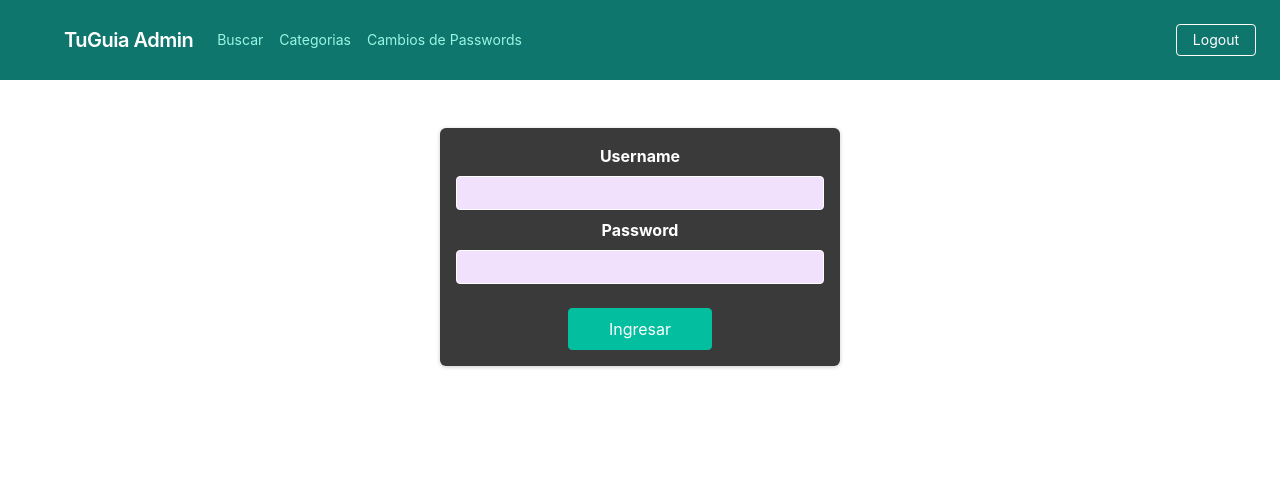
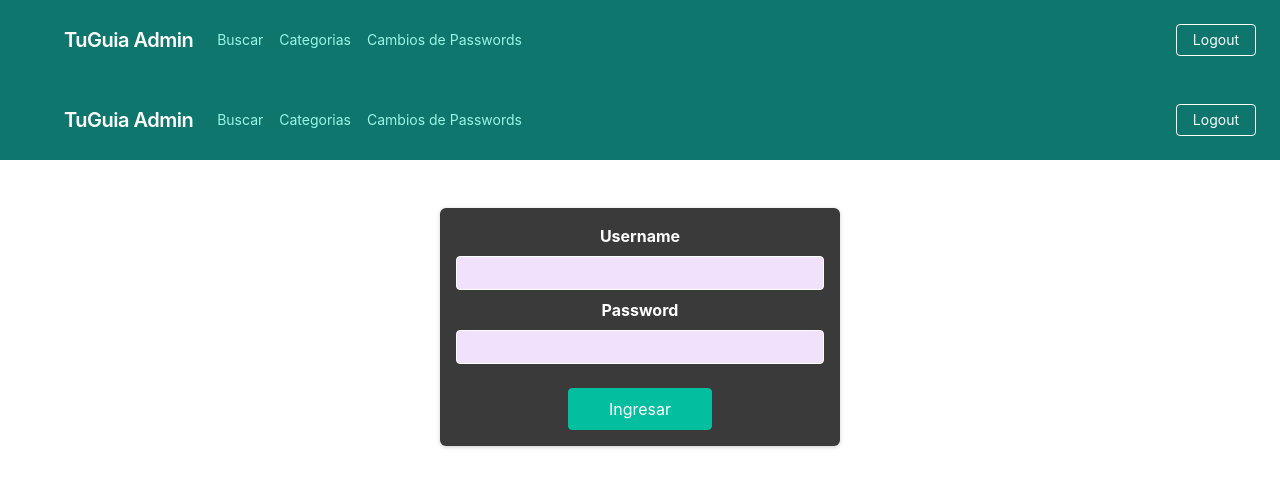
Before and after one commit to ort-tuguia/tuguia-web, a Next.js app: page /auth in a window 1280 px wide. Shown: the top 486 px of the page. Built offline with nearby package versions, Linux system fonts and the light colour scheme; no server answers.

Commit message:
Update auth-form.js

```diff
--- a/components/auth/auth-form.js
+++ b/components/auth/auth-form.js
@@ -3,6 +3,7 @@ import { useRouter } from 'next/router';
 
 import classes from './auth-form.module.css';
 import apiLogin from '../../pages/api/apiLogin';
+import Layout from "../layout/layout";
 
 function AuthForm() {
   const usernameInputRef = useRef();
@@ -27,7 +28,8 @@ function AuthForm() {
       apiLogin.userLogin(enteredUsername, enteredPassword)
         .then(result => {
           let token = result.headers['authorization'] // TODO: Save in gloabl variable
-          router.replace(`/Guia/HomeGuia/${result.data.username}`)
+          localStorage.setItem("token",token);
+          router.replace(`/Admin/HomeAdmin/${result.data.username}`)
         })
         .catch(err => {
           console.error(err)
@@ -43,6 +45,7 @@ function AuthForm() {
   }
 
   return (
+      <Layout>
     <section className={classes.auth}>
       {/* <h1>{isLogin ? 'Login' : 'Sign Up'}</h1> */}
       <form onSubmit={submitHandler}>
@@ -64,6 +67,7 @@ function AuthForm() {
         </div>
       </form>
     </section>
+      </Layout>
   );
 }
 
```
